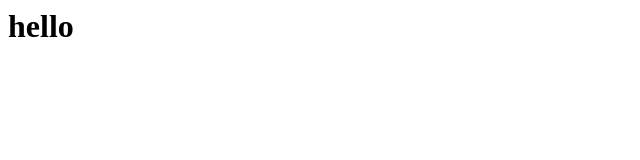
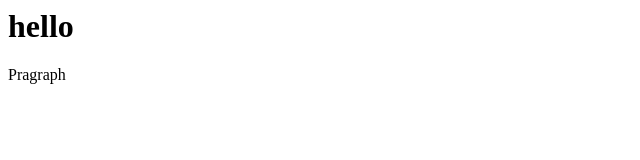
Before and after one commit to MarjanSadat/project, a plain HTML site: page shop.html in a window 1280 px wide. Shown: the full height of the page, 0-640 px from the left. Drawn offline with Linux system fonts and the light colour scheme.

Commit message:
add p tag to shop.html

```diff
--- a/shop.html
+++ b/shop.html
@@ -4,4 +4,5 @@
 </head>
 <body>
 <h1>hello</h1>
+<p>Pragraph</p>
 </html>
```
